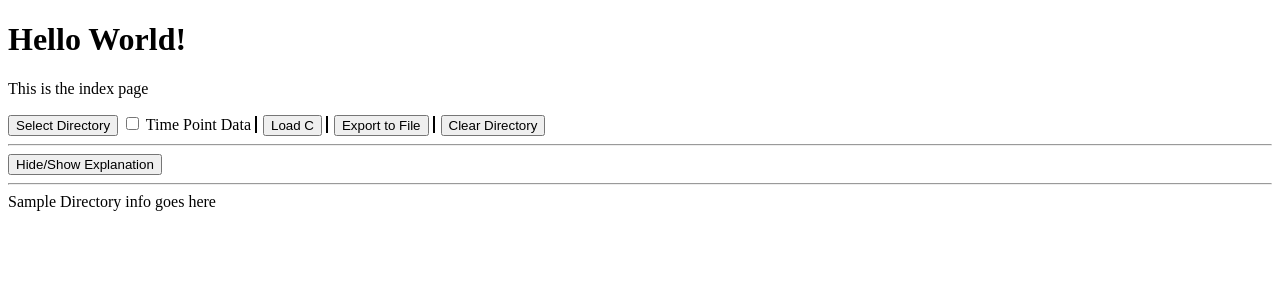
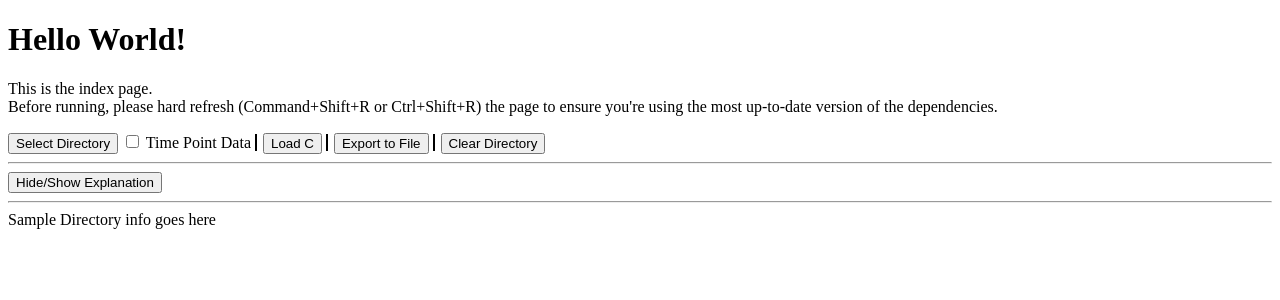
Before and after one commit to aturfah/cmi_helpers, a Flask app: page / in a window 1280 px wide. Shown: the top 300 px of the page. Run offline with Flask 2, Linux system fonts and the light colour scheme.

Commit message:
Message about hard refreshing

```diff
--- a/c_builder/templates/index.html
+++ b/c_builder/templates/index.html
@@ -10,7 +10,10 @@
 
 <body>
     <h1>Hello World!</h1>
-    <p>This is the index page</p>
+    <p>
+        This is the index page.<br/>
+        Before running, please hard refresh (Command+Shift+R or Ctrl+Shift+R) the page to ensure you're using the most up-to-date version of the dependencies.
+    </p>
     <input type='button' value="Select Directory" onclick="select_dir()" />
     <input id="timepoint_cb" type='checkbox'/> <label for="timepoint_cb">Time Point Data</label> <span class="vl"></span>
     <input type='button' value="Load C" onclick="load_C()" /> <span class="vl"></span>
```
